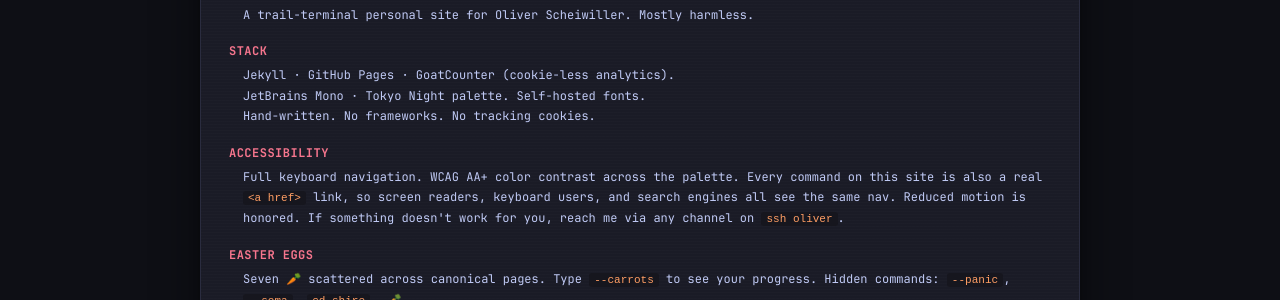
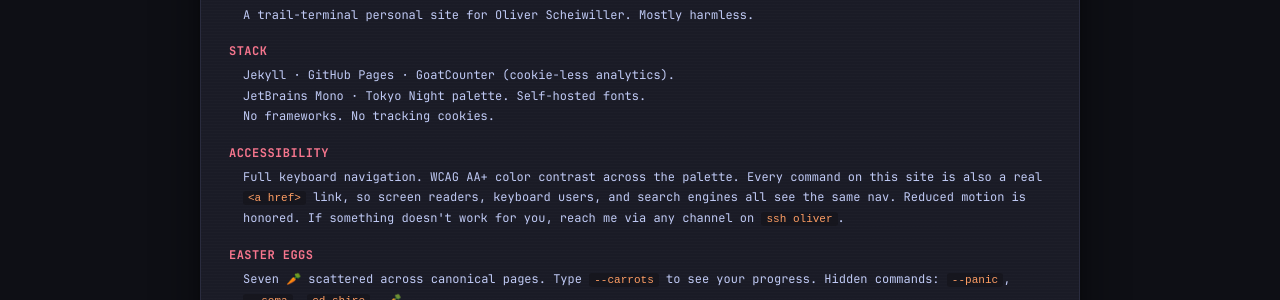
Before and after one commit to oschei/oschei.github.io, a Jekyll site: the page built from _pages/colophon.md, in a window 1280 px wide. Shown: the part 287-587 px from the top of the page. Built offline with Jekyll 4.4.1, drawn with Linux system fonts in a browser that asks for light colours.

Commit message:
site: fix carrot count, clickable footer cmd, man-page copy, project width
- Gate the project-page carrot behind a `carrot:` flag (set on trail-terminal
  only) so the easter-egg total stays at 7 instead of one per project.
- Make the footer hint's `cat about.md` example a clickable command.
- Drop "Hand-written." from the colophon STACK section.
- Remove the 60ch cap on project-detail prose so it fills the terminal.
- Record arm64-darwin platforms in Gemfile.lock for Apple Silicon builds.

Co-Authored-By: Claude Opus 4.8 <noreply@anthropic.com>

```diff
--- a/_layouts/default.html
+++ b/_layouts/default.html
@@ -94,7 +94,7 @@
         </div>
         <span id="cmd-feedback" class="feedback" role="status" aria-live="polite"></span>
         <span id="cmd-hint" class="hint">
-          # type a command (e.g. <code>cat about.md</code>), or tab to a link above
+          # type a command (e.g. <button type="button" class="inline-cmd" data-cmd="cat about.md"><code>cat about.md</code></button>), or tab to a link above
         </span>
       </div>
     </main>
--- a/_layouts/project.html
+++ b/_layouts/project.html
@@ -22,6 +22,8 @@ layout: default
 <article class="project-detail">
   {{ content }}
 </article>
+{% if page.carrot %}
 <div class="carrot-corner">
   {% include carrot.html page="project" %}
 </div>
+{% endif %}
--- a/_pages/colophon.md
+++ b/_pages/colophon.md
@@ -21,7 +21,7 @@ term_title: "guest@oschei.com — man oschei — zsh"
 <div class="man-body">
 Jekyll · GitHub Pages · GoatCounter (cookie-less analytics).<br>
 JetBrains Mono · Tokyo Night palette. Self-hosted fonts.<br>
-Hand-written. No frameworks. No tracking cookies.
+No frameworks. No tracking cookies.
 </div>
 
 <div class="man-section">ACCESSIBILITY</div>
--- a/_sass/components/_project-detail.scss
+++ b/_sass/components/_project-detail.scss
@@ -1,5 +1,5 @@
 .project-detail h2 { font-size: var(--fs-h2); margin-top: 18px; }
 .project-detail h2:first-of-type { margin-top: 4px; }
-.project-detail p { margin: 0 0 var(--sp-3); max-width: 60ch; }
+.project-detail p { margin: 0 0 var(--sp-3); }
 .project-detail ul { padding-left: 1.5em; margin: 0 0 var(--sp-3); }
 .project-detail ul li { list-style: disc; color: var(--text); margin-bottom: 4px; }
```
Also changed, not shown: _projects/trail-terminal.md (+1 -0 lines), Gemfile.lock.
